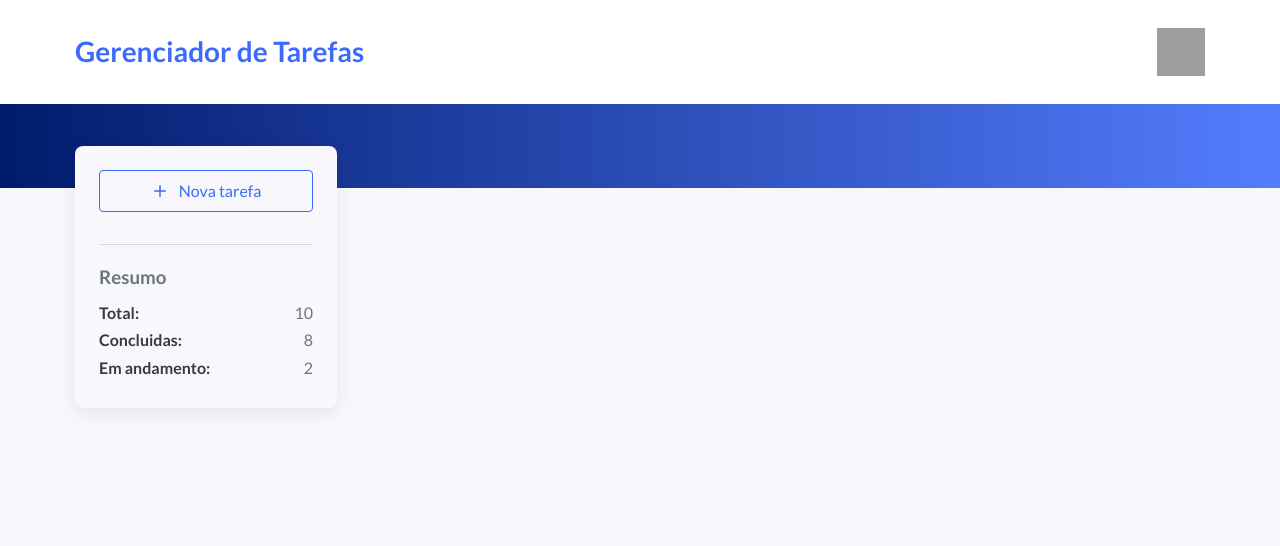
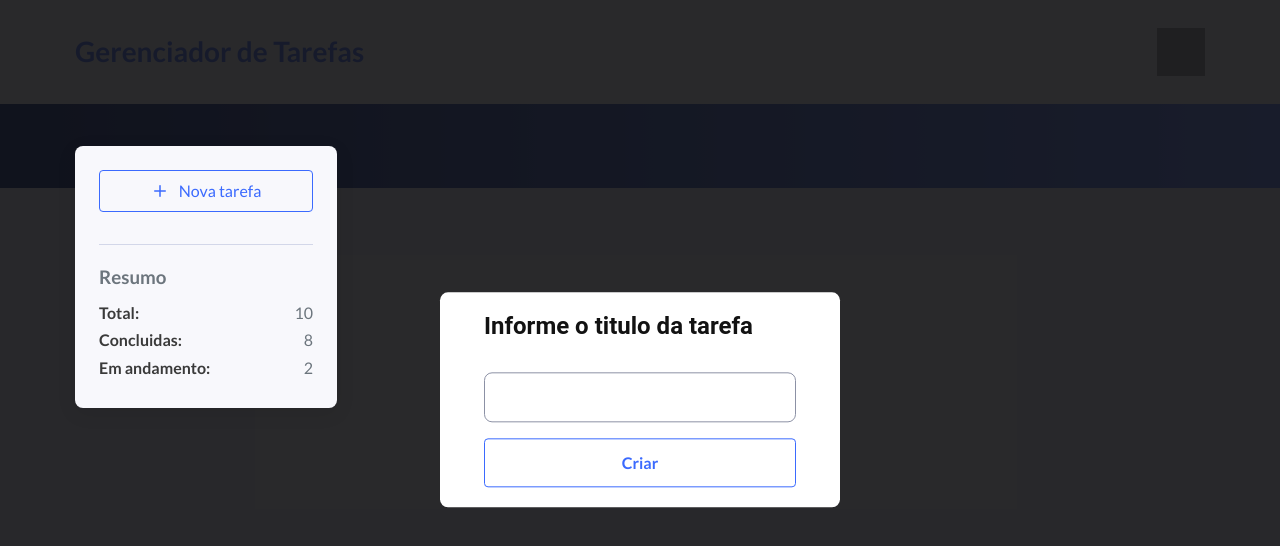
Before and after one commit to StefanoSaffran/desafio-privatecode, a React (Create React App) app: page / in a window 1280 px wide. Both pictures are taken after a click on the button "Nova tarefa". Shown: the top 546 px of the page. Built offline with nearby package versions, Linux system fonts and the light colour scheme; grey boxes are pictures that could not be loaded.

Commit message:
:sparkles: feat: add task modal

```diff
--- /dev/null
+++ b/src/components/Modal/ModalTask/index.tsx
@@ -0,0 +1,61 @@
+import React, { useCallback, useState, FormEvent } from 'react';
+
+import { v4 as uuid } from 'uuid';
+
+import { Form, ConfirmButton } from './styles';
+
+import { useTask } from '~/context/task';
+
+import Modal from '..';
+
+interface IModalProps {
+  isOpen: boolean;
+  setIsOpen: () => void;
+}
+
+const ModalTask = ({ isOpen, setIsOpen }: IModalProps) => {
+  const [title, setTitle] = useState('');
+  const { addTask } = useTask();
+
+  const handleSubmit = useCallback(
+    async (event: FormEvent) => {
+      event.preventDefault();
+      const id = uuid();
+
+      if (title === '') return;
+
+      addTask({
+        id,
+        title,
+        done: false,
+        startedAt: null,
+        isRunning: false,
+        time: 0,
+      });
+      setIsOpen();
+    },
+    [setIsOpen, addTask, title],
+  );
+
+  return (
+    <Modal isOpen={isOpen} setIsOpen={setIsOpen}>
+      <Form onSubmit={handleSubmit}>
+        <fieldset>
+          <legend>Informe o titulo da tarefa</legend>
+
+          <input
+            name="title"
+            value={title}
+            onChange={({ target }) => setTitle(target.value)}
+          />
+
+          <ConfirmButton type="submit" variant="primary">
+            Criar
+          </ConfirmButton>
+        </fieldset>
+      </Form>
+    </Modal>
+  );
+};
+
+export default ModalTask;
--- /dev/null
+++ b/src/components/Modal/ModalTask/styles.ts
@@ -0,0 +1,38 @@
+import styled, { css } from 'styled-components';
+
+import Button from '~/components/Button';
+
+export const Form = styled.form`
+  ${({ theme }) => css`
+
+  width: 100%;
+
+  > fieldset {
+    border: 0;
+    padding: 0 2.4rem;
+
+    > legend {
+      font: bold 2.4rem Roboto;
+      width: 100%;
+      margin-bottom: 1.6rem;
+      padding-bottom: 1.6rem;
+      border-bottom: 1px solid ${theme.colors.greyLowerOpacity}
+      display: flex;
+      align-items: center;
+    }
+
+    > input {
+      width: 100%;
+      margin-bottom: 1.6rem;
+      border-radius: 0.8rem;
+      border: 1px solid ${theme.colors.grey};
+      padding: 1.2rem 1.6rem;
+    }
+  }
+`}
+`;
+
+export const ConfirmButton = styled(Button)`
+  padding: 1.2rem;
+  font-weight: 600;
+`;
--- /dev/null
+++ b/src/components/Modal/index.tsx
@@ -0,0 +1,52 @@
+import React, { useState, useEffect, PropsWithChildren } from 'react';
+
+import ReactModal from 'react-modal';
+
+interface IModalProps {
+  isOpen: boolean;
+  setIsOpen: () => void;
+}
+
+const Modal = ({
+  children,
+  isOpen,
+  setIsOpen,
+}: PropsWithChildren<IModalProps>) => {
+  const [modalStatus, setModalStatus] = useState(isOpen);
+
+  useEffect(() => {
+    setModalStatus(isOpen);
+  }, [isOpen]);
+
+  return (
+    <ReactModal
+      shouldCloseOnOverlayClick={!false}
+      onRequestClose={setIsOpen}
+      isOpen={modalStatus}
+      ariaHideApp={false}
+      style={{
+        content: {
+          top: '50%',
+          left: '50%',
+          right: 'auto',
+          bottom: 'auto',
+          marginRight: '-50%',
+          transform: 'translate(-50%, -50%)',
+          background: '#fff',
+          color: '#121212',
+          borderRadius: '8px',
+          width: '400px',
+          border: 'none',
+          zIndex: 10,
+        },
+        overlay: {
+          backgroundColor: '#121214e6',
+        },
+      }}
+    >
+      {children}
+    </ReactModal>
+  );
+};
+
+export default Modal;
--- a/src/pages/Dashboard/SideBar/index.tsx
+++ b/src/pages/Dashboard/SideBar/index.tsx
@@ -1,15 +1,29 @@
-import React from 'react';
+import React, { useCallback, useState } from 'react';
 
 import { FiPlus } from 'react-icons/fi';
 
 import Summary from './Summary';
+
+import Modal from '~/components/Modal/ModalTask';
+
 import { Container, Wrapper, TaskButton } from './styles';
 
 const SideBar: React.FC = () => {
+  const [modalOpen, setModalOpen] = useState(false);
+
+  const toggleModal = useCallback(() => {
+    setModalOpen(!modalOpen);
+  }, [modalOpen]);
+
+  const handleAddTask = useCallback(() => {
+    toggleModal();
+  }, [toggleModal]);
+
   return (
+    <>
       <Container>
         <Wrapper>
-        <TaskButton variant="primary">
+          <TaskButton variant="primary" onClick={handleAddTask}>
             <FiPlus size={18} />
             Nova tarefa
           </TaskButton>
@@ -17,6 +31,8 @@
           <Summary />
         </Wrapper>
       </Container>
+      <Modal isOpen={modalOpen} setIsOpen={toggleModal} />
+    </>
   );
 };
 
```
Lines whose indentation alone changed are shown as unchanged.
